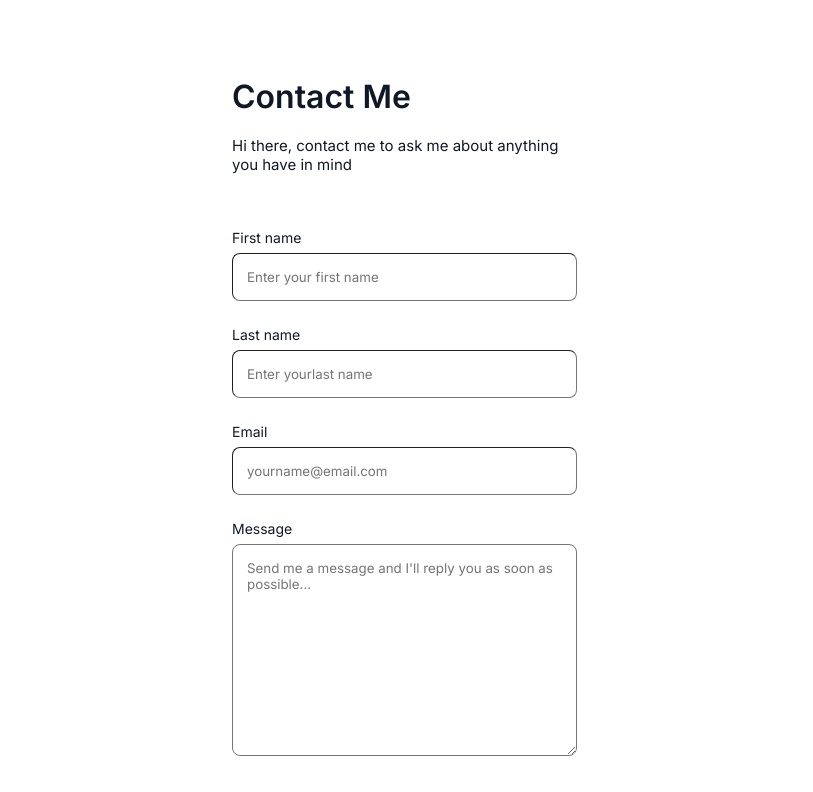
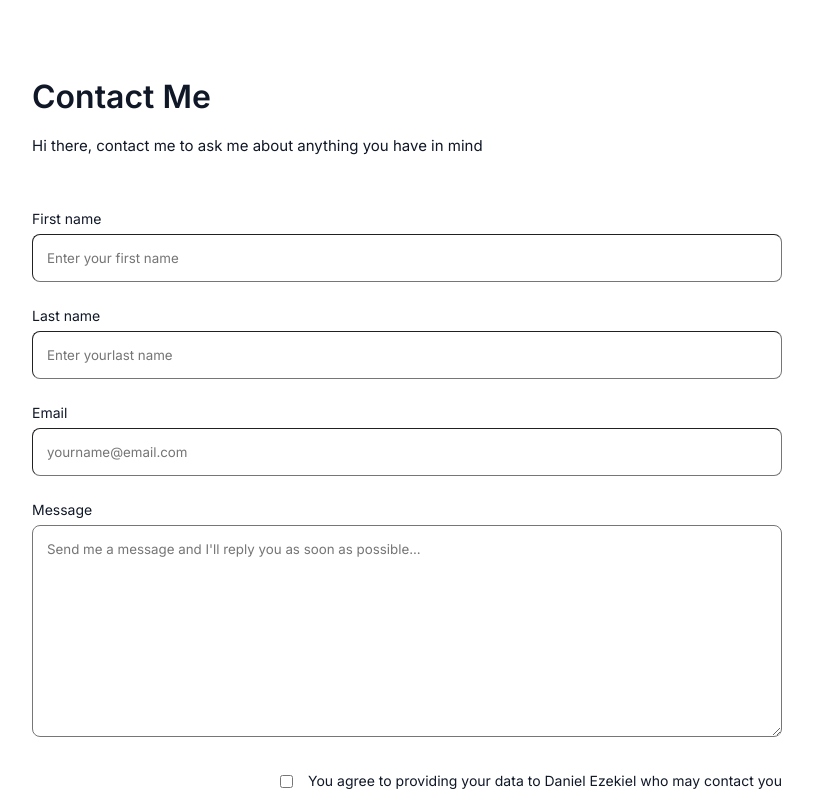
Before and after one commit to Daniel-Ezekiel/HNG-I9, a React (Create React App) app in the folder linktree-profile-page/: page /contact in a window 1280 px wide. Shown: the top 792 px of the page, without its empty margins (233-1046 px from the left). Built offline with nearby package versions, Linux system fonts and the light colour scheme.

Commit message:
style: added width styling to properly contain the site content on larger screens to match figma design

```diff
--- a/linktree-profile-page/src/index.css
+++ b/linktree-profile-page/src/index.css
@@ -140,7 +140,7 @@ footer p{
 ***********
 *********************************************/
 .parent-container{
-  width: 35rem;
+  max-width: 75rem;
   margin: auto;
   margin-bottom: 7.5rem;
   padding: 2rem 0;
@@ -176,7 +176,7 @@ label{
 input,
 textarea{
   display: block;
-  width: 90%;
+  width: -webkit-fill-available;
   padding: 1.5rem 1.4rem;
   border-width: 0.1rem;
   border-radius: 0.8rem;
```
